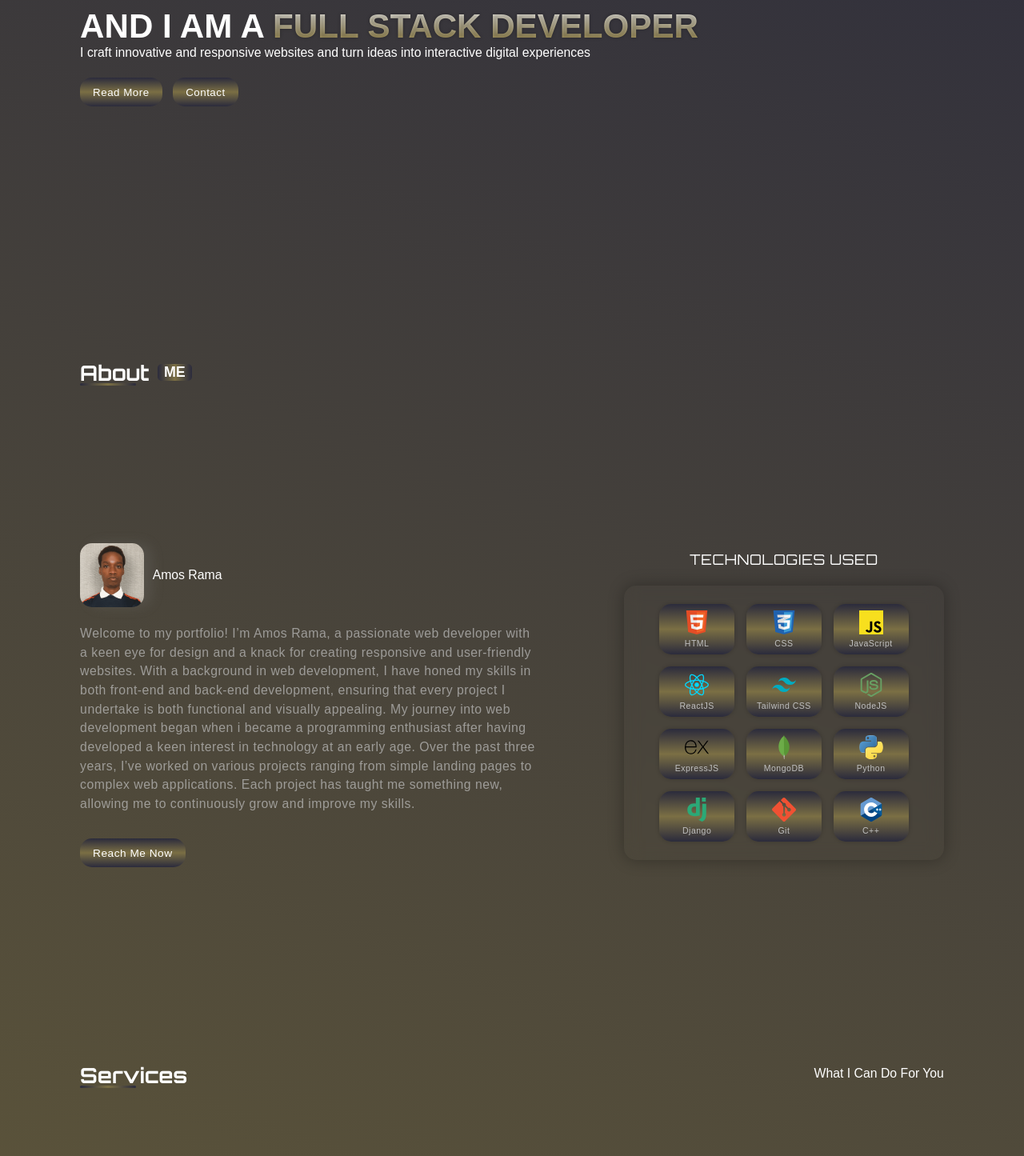
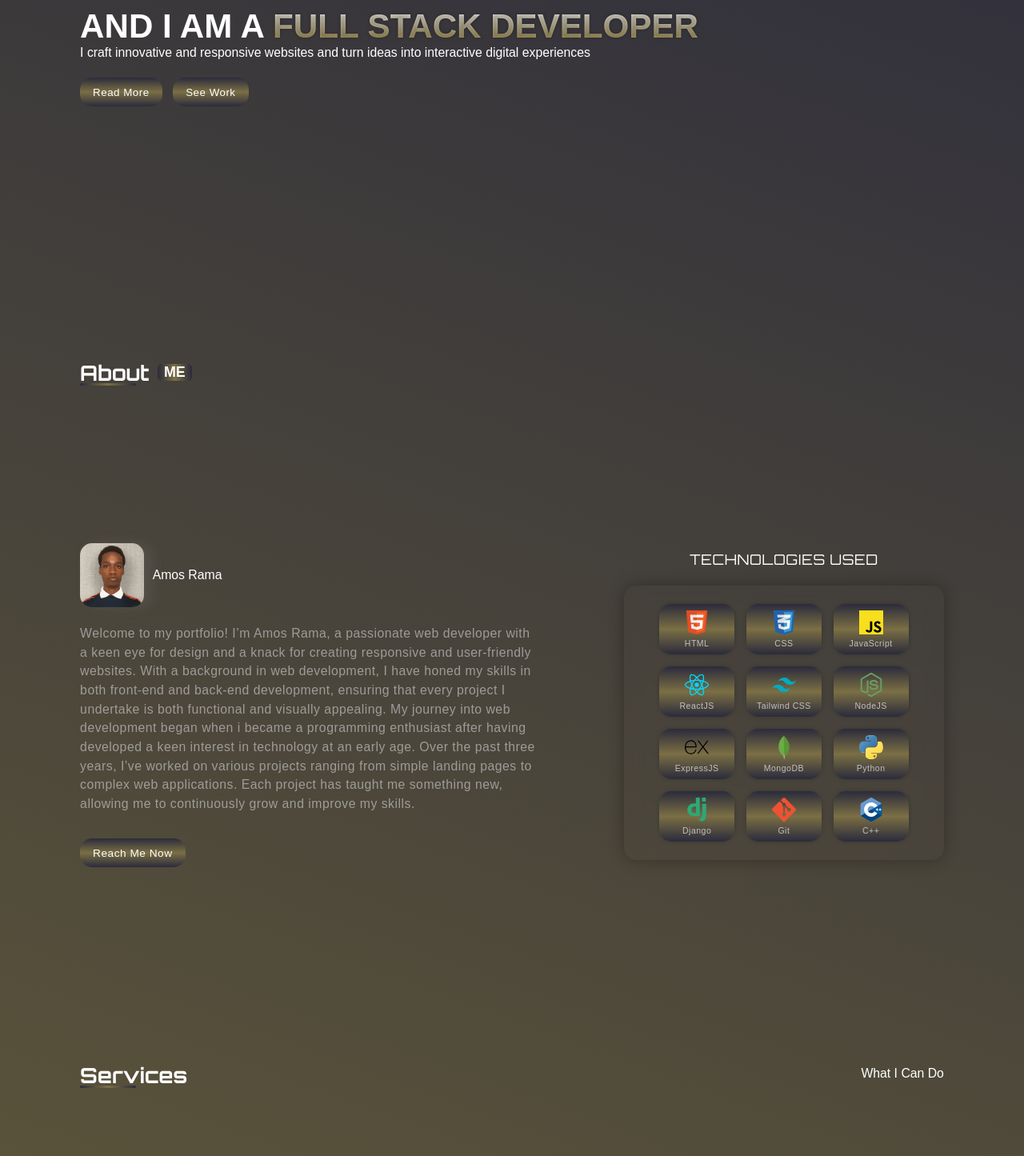
Before and after one commit to Amosram/amosram-dev, a React (Vite) app: page / in a window 1280 px wide. Shown: the part 365-1810 px from the top of the page at 80% size. Built offline with nearby package versions, Linux system fonts and the light colour scheme.

Commit message:
Hero update

```diff
--- a/src/components/Hero/Hero.jsx
+++ b/src/components/Hero/Hero.jsx
@@ -116,7 +116,7 @@ const Hero = () => {
                 initial='hidden5'
                 animate='visible5'
           >
-            <Link to='contact'>Contact</Link>
+            <Link to='projects'>See Work</Link>
           </motion.button>
         </div>
       </div>
--- a/src/components/Navbar/Navbar.jsx
+++ b/src/components/Navbar/Navbar.jsx
@@ -1,7 +1,5 @@
 import React, { useState } from 'react'
 import './Navbar.css'
-import { FaEnvelope } from "react-icons/fa";
-import { RxDotFilled } from "react-icons/rx";
 import { FaFacebook } from "react-icons/fa6";
 import { FaLinkedin } from "react-icons/fa";
 import { FaInstagram } from "react-icons/fa";
@@ -55,7 +53,7 @@ const Navbar = () => {
               <Link to="blog">blog</Link>
             </li> */}
             <li>
-              <Link to="contact">contact</Link>
+              <Link onClick={handleClick} to="contact">contact</Link>
             </li>
           </ul>
         </nav>
--- a/src/components/Services/Services.jsx
+++ b/src/components/Services/Services.jsx
@@ -23,7 +23,7 @@ const Services = () => {
               duration: 0.8,
               delay: 0.3
             }}
-        >What i can do for you</motion.p>
+        >What i can do</motion.p>
       </div>
 
       <div className='service-content'>
```
